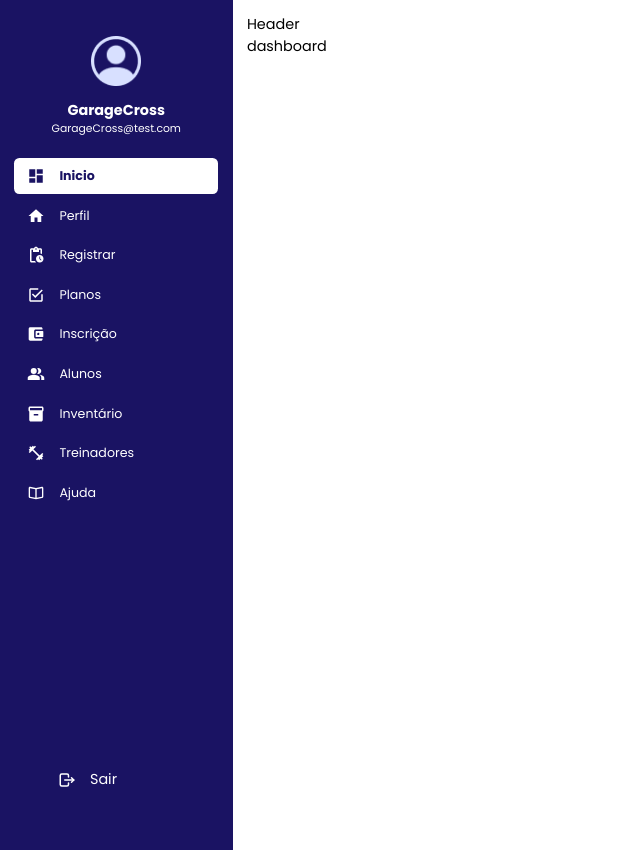
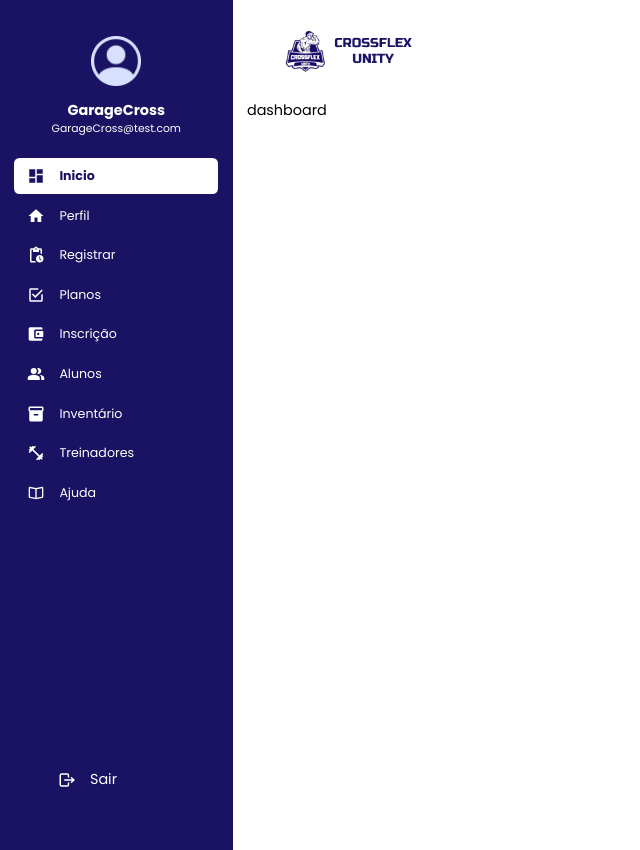
Before and after one commit to ArkcV/crossflex-unity, a Next.js app: page /dashboard in a window 1280 px wide. Shown: the whole page, without its empty margins (0-640 px from the left). Built offline with nearby package versions, Linux system fonts and the light colour scheme; no server answers.

Commit message:
feat; add Header

```diff
--- a/src/components/Header.tsx
+++ b/src/components/Header.tsx
@@ -1,9 +1,15 @@
-import React from 'react'
+import Image from "next/image"
 
 const Header = () => {
   return (
-    <div>
-      Header
+    <div className='flex px-10 mb-2'>
+      <Image
+          src="/crossflex-logo-page.png"
+          alt="crossflex-logo-page"
+          width={130}
+          height={50}
+          priority
+        />
     </div>
   )
 }
```
